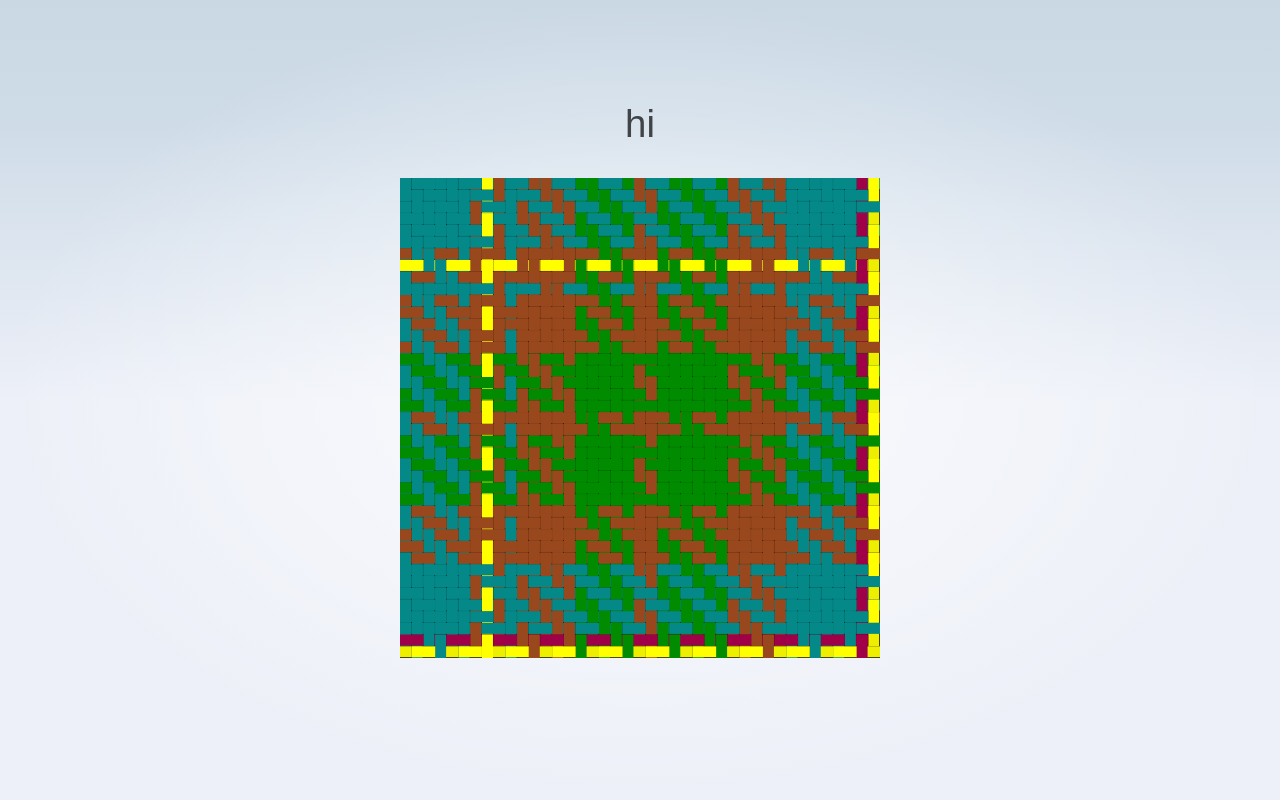
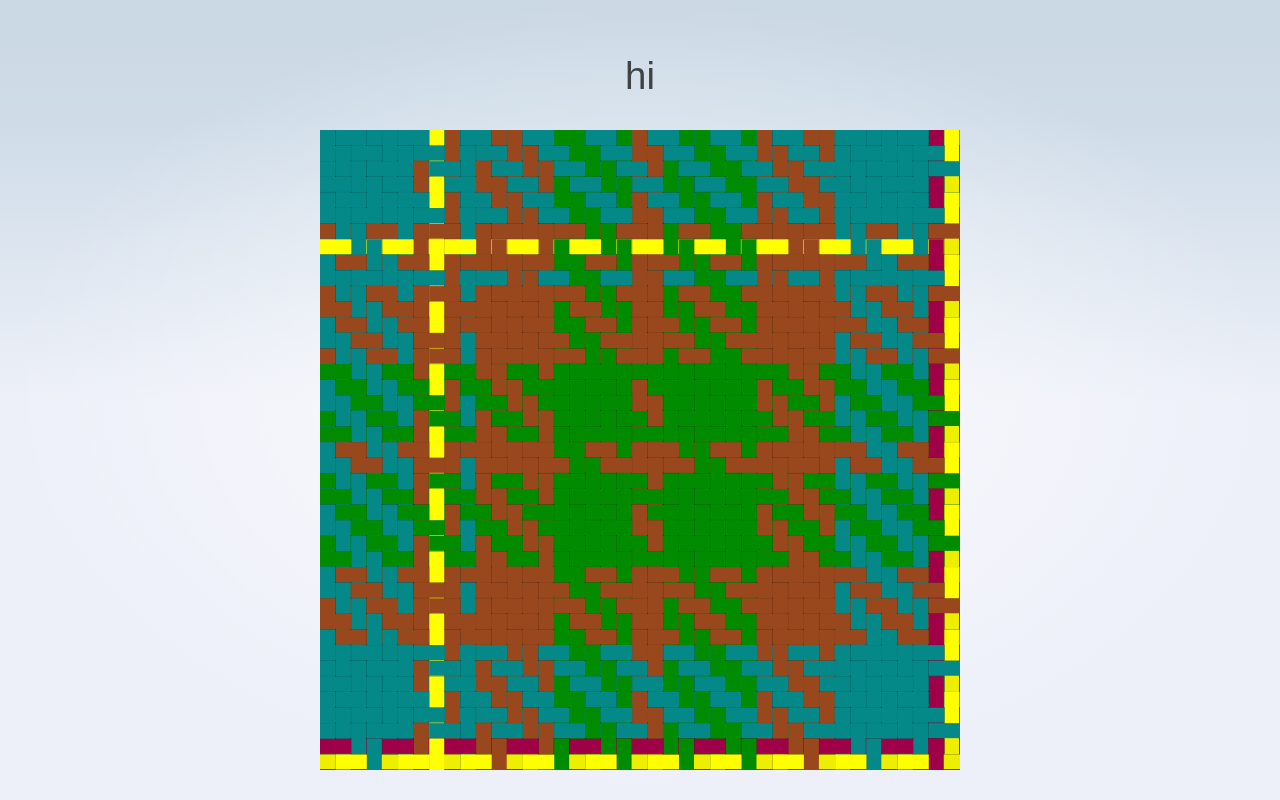
Before and after one commit to aldeka/tartanizer, a SvelteKit app: page / in a window 1280 px wide. Built offline with nearby package versions, Linux system fonts and the light colour scheme.

Commit message:
Increase canvas size

```diff
--- a/src/routes/+page.svelte
+++ b/src/routes/+page.svelte
@@ -3,7 +3,7 @@
 
   let canvas: HTMLCanvasElement;
 
-  const size = 480;
+  const size = 640;
   const step = 2;
 
   const paletteLabels = {
```
